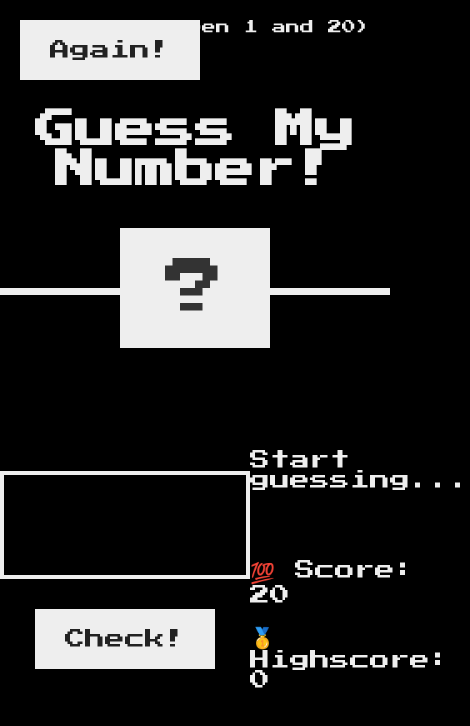
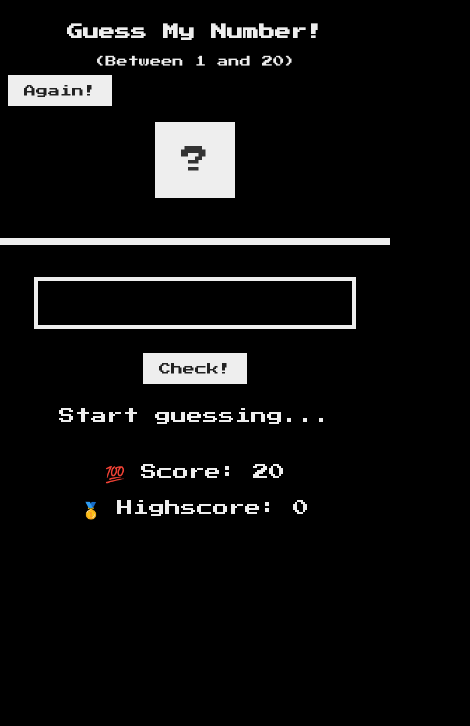
Before and after one commit to Johnolabisi/guess-my-number, a plain HTML site: page index.html in a window 390 px wide. Shown: the whole page, 470 px wide, since content can reach past the window. Drawn offline with Linux system fonts and the light colour scheme.

Commit message:
Added changes to css

```diff
--- a/style.css
+++ b/style.css
@@ -44,6 +44,7 @@
   width: 52rem;
   font-size: 2rem;
 }
+
 
 /* ELEMENTS STYLE */
 h1 {
@@ -117,3 +118,100 @@
 .label-score {
   margin-bottom: 2rem;
 }
+
+
+
+@media (max-width: 900px) {
+  main {
+    flex-direction: column;
+    height: auto;
+    padding: 4rem 2rem;
+  }
+
+  .left,
+  .right {
+    width: 100%;
+    text-align: center;
+  }
+
+  .guess {
+    width: 60%;
+    font-size: 4rem;
+  }
+
+  .number {
+    font-size: 5rem;
+    width: 13rem;
+  }
+}
+
+
+@media (max-width: 600px) {
+  html {
+    font-size: 50%;
+  }
+
+  header {
+    height: auto;
+    padding: 3rem 1rem;
+  }
+
+  h1 {
+    position: static;
+    transform: none;
+    font-size: 2.5rem;
+    margin-bottom: 2rem;
+  }
+
+  .between,
+  .again {
+    position: static;
+    display: block;
+    margin: 1rem 0;
+    text-align: center;
+  }
+
+  .number {
+    position: static;
+    transform: none;
+    margin: 2rem auto;
+  }
+
+  main {
+    flex-direction: column;
+    gap: 3rem;
+  }
+
+  .guess {
+    width: 80%;
+    font-size: 3rem;
+    padding: 1.5rem;
+  }
+
+  .btn {
+    font-size: 1.5rem;
+    padding: 1.2rem 2rem;
+  }
+
+  .message {
+    margin-bottom: 4rem;
+  }
+}
+
+
+
+@media (max-width: 400px) {
+  h1 {
+    font-size: 2rem;
+  }
+
+  .guess {
+    width: 90%;
+    font-size: 2.5rem;
+  }
+
+  .number {
+    font-size: 3.5rem;
+    width: 10rem;
+  }
+}
```
